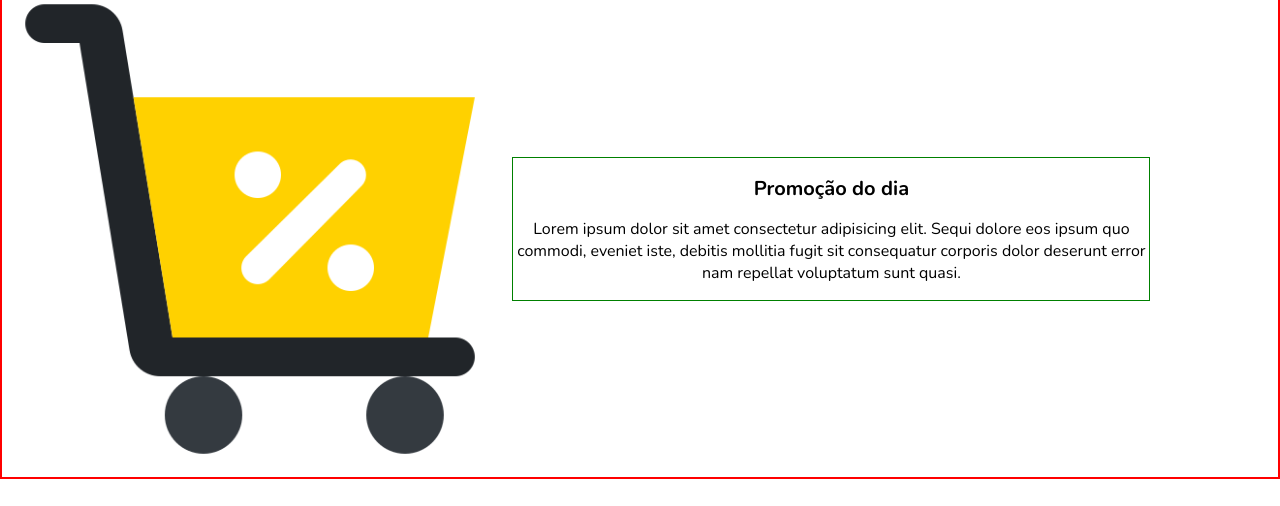
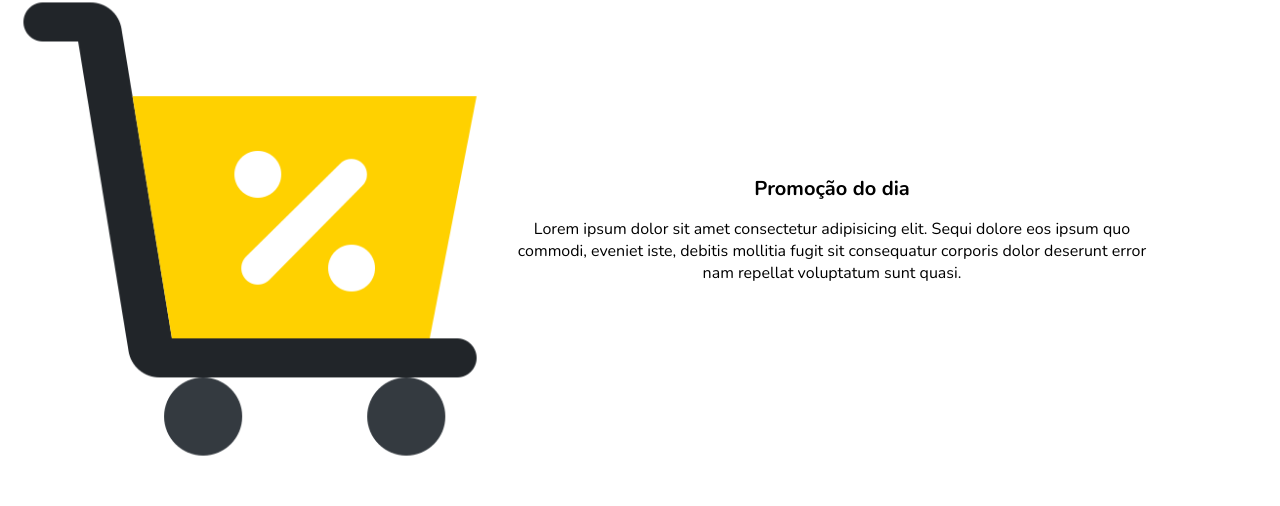
Before and after one commit to Thales-Rangel/Site-para-lanchonete, a plain HTML site: page index.html in a window 1280 px wide. Shown: the part 81-587 px from the top of the page. Drawn offline with nearby package versions, Linux system fonts and the light colour scheme; a web font is replaced by a local one.

Commit message:
Update style.css

```diff
--- a/CSS/style.css
+++ b/CSS/style.css
@@ -73,7 +73,7 @@ h6 {
     width: 100%;
     height: 500px;
 
-    border: 2px solid red;
+    /*border: 2px solid red;*/
 }
 
 
@@ -83,7 +83,7 @@ h6 {
     margin-right: 10%;
     text-align: center;
 
-    border: 1px solid green;
+    /*border: 1px solid green;*/
 }
 
 #cardapio{
```
